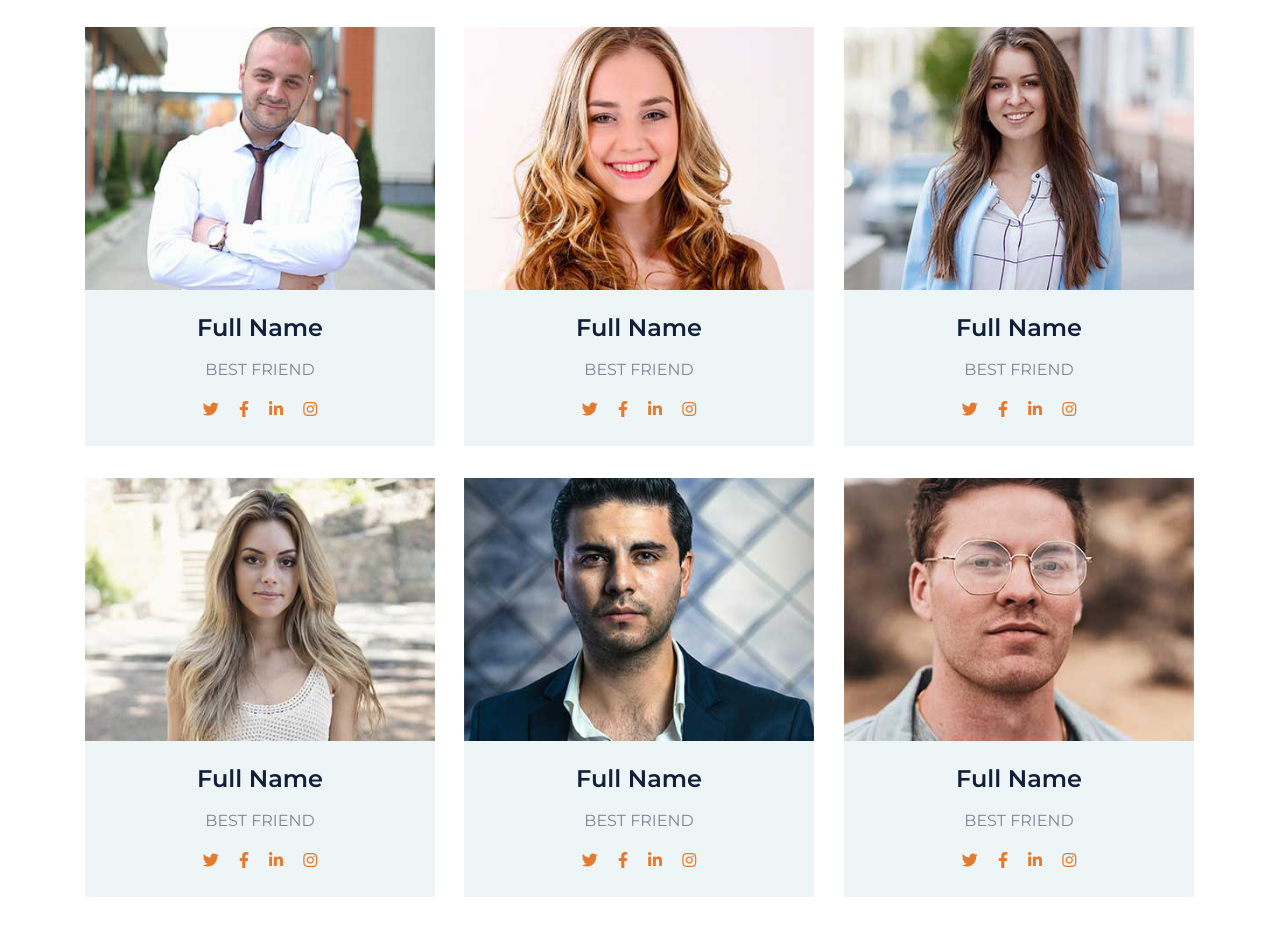
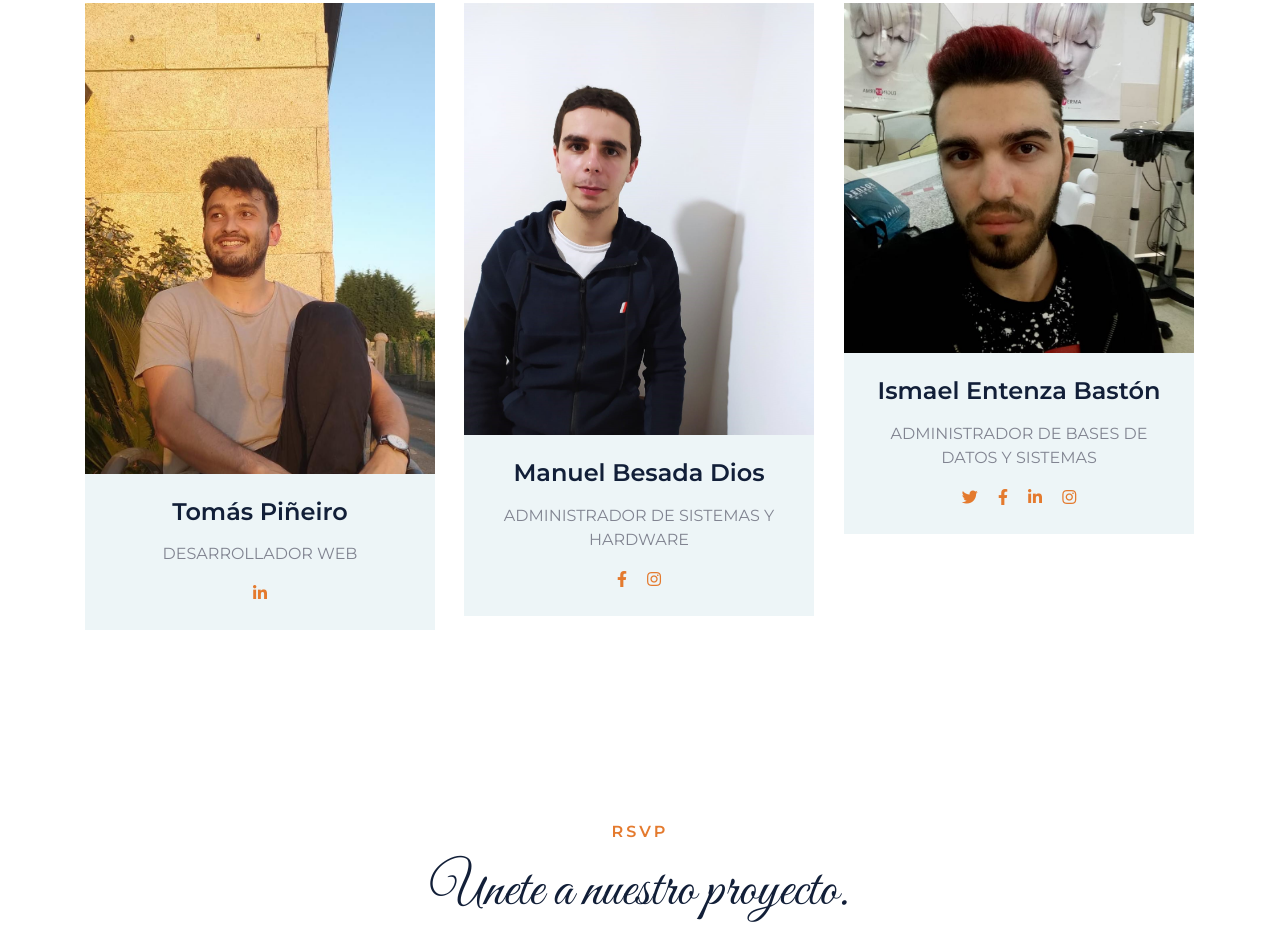
Before and after one commit to tomaspineiro/GASTROCOSTUMES, a plain HTML site: page index.html in a window 1280 px wide. Shown: the part 2538-3466 px from the top of the page. Drawn offline with nearby package versions, Linux system fonts and the light colour scheme.

Commit message:
html de dios listo

```diff
--- a/index.html
+++ b/index.html
@@ -125,7 +125,8 @@
                 <div class="col-md-6 p-0 text-center text-md-right">
                     <div class="h-100 d-flex flex-column justify-content-center bg-secondary p-5">
                         <h3 class="mb-3">Gastro-Costumes</h3>
-                        <p>Lorem Ipsum es simplemente el texto de relleno de las imprentas y archivos de texto. Lorem Ipsum ha sido el texto de relleno estándar de las industrias desde el año 1500, cuando un impresor (N. del T. persona que se dedica a la imprenta) desconocido usó una galería de textos y los mezcló de tal manera que logró hacer un libro de textos especimen. No sólo sobrevivió 500 años, sino que tambien ingresó como texto de relleno en documentos electrónicos, quedando esencialmente igual al original. Fue popularizado en los 60s con la creación</p>
+                        <p>En Cangas, hay muchos extranjeros que viven en esta ciudad. Sin embargo, algunas de estas comunidades no son capaces de comprar alimentos que forman parte de su cultura tradicional o, incluso, debido a que son dificiles de conseguir, son también dificiles de proveer en los mercados.
+						Es por eso que, con este proyecto, recojemos las comidas tipicas de estas prominientes comunidades que viven en Cangas y mostrar a todos que merece la pena variar nuestra dieta y probar comida de otras culturas.</p>
                         <!-- <h3 class="font-secondary font-weight-normal text-muted mb-3"><i class="fa fa-male text-primary pr-3"></i>Jack</h3>
                         <div class="position-relative">
                             <a class="btn btn-outline-primary btn-square mr-1" href="#"><i class="fab fa-twitter"></i></a>
@@ -270,85 +271,41 @@
             <div class="row portfolio-container">
                 <div class="col-lg-4 col-md-6 mb-4 portfolio-item first">
                     <div class="position-relative mb-2">
-                        <img class="img-fluid w-100" src="img/groomsmen-1.jpg" alt="">
+						<a href="arch/tomasCV.pdf" download="tomasCV.pdf">
+                        <img class="img-fluid w-100" src="img/pineiro.tomas.jpeg" alt="">
+						</a>
                         <div class="bg-secondary text-center p-4">
-                            <h4 class="mb-3">Full Name</h4>
-                            <p class="text-uppercase">Best Friend</p>
+                            <h4 class="mb-3">Tomás Piñeiro</h4>
+                            <p class="text-uppercase">Desarrollador web</p>
                             <div class="d-inline-block">
-                                <a class="mx-2" href="#"><i class="fab fa-twitter"></i></a>
-                                <a class="mx-2" href="#"><i class="fab fa-facebook-f"></i></a>
                                 <a class="mx-2" href="#"><i class="fab fa-linkedin-in"></i></a>
-                                <a class="mx-2" href="#"><i class="fab fa-instagram"></i></a>
                             </div>
                         </div>
                     </div>
                 </div>
                 <div class="col-lg-4 col-md-6 mb-4 portfolio-item second">
                     <div class="position-relative mb-2">
-                        <img class="img-fluid w-100" src="img/bridesmaid-1.jpg" alt="">
+						<a href="arch/curriculum.manuel.besada.dios.pdf" download="Curriculum.manuel.besada.dios.pdf">
+                        <img class="img-fluid w-100" src="img/besada.dios.manuel.jpeg" alt="">
+						</a>
                         <div class="bg-secondary text-center p-4">
-                            <h4 class="mb-3">Full Name</h4>
-                            <p class="text-uppercase">Best Friend</p>
+                            <h4 class="mb-3">Manuel Besada Dios</h4>
+                            <p class="text-uppercase">Administrador de sistemas y hardware</p>
                             <div class="d-inline-block">
-                                <a class="mx-2" href="#"><i class="fab fa-twitter"></i></a>
                                 <a class="mx-2" href="#"><i class="fab fa-facebook-f"></i></a>
-                                <a class="mx-2" href="#"><i class="fab fa-linkedin-in"></i></a>
-                                <a class="mx-2" href="#"><i class="fab fa-instagram"></i></a>
+                                <a class="mx-2" href="https://www.instagram.com/manu_dios_17/"><i class="fab fa-instagram"></i></a>
                             </div>
                         </div>
                     </div>
                 </div>
                 <div class="col-lg-4 col-md-6 mb-4 portfolio-item first">
                     <div class="position-relative mb-2">
-                        <img class="img-fluid w-100" src="img/groomsmen-2.jpg" alt="">
+						<a href="arch/entenza.baston.ismael-curriculum.pdf" download="entenza.baston.ismael-curriculum.pdf">
+                        <img class="img-fluid w-100" src="img/entenza.baston.ismael.jpeg" alt="">
+						</a>
                         <div class="bg-secondary text-center p-4">
-                            <h4 class="mb-3">Full Name</h4>
-                            <p class="text-uppercase">Best Friend</p>
-                            <div class="d-inline-block">
-                                <a class="mx-2" href="#"><i class="fab fa-twitter"></i></a>
-                                <a class="mx-2" href="#"><i class="fab fa-facebook-f"></i></a>
-                                <a class="mx-2" href="#"><i class="fab fa-linkedin-in"></i></a>
-                                <a class="mx-2" href="#"><i class="fab fa-instagram"></i></a>
-                            </div>
-                        </div>
-                    </div>
-                </div>
-                <div class="col-lg-4 col-md-6 mb-4 portfolio-item second">
-                    <div class="position-relative mb-2">
-                        <img class="img-fluid w-100" src="img/bridesmaid-2.jpg" alt="">
-                        <div class="bg-secondary text-center p-4">
-                            <h4 class="mb-3">Full Name</h4>
-                            <p class="text-uppercase">Best Friend</p>
-                            <div class="d-inline-block">
-                                <a class="mx-2" href="#"><i class="fab fa-twitter"></i></a>
-                                <a class="mx-2" href="#"><i class="fab fa-facebook-f"></i></a>
-                                <a class="mx-2" href="#"><i class="fab fa-linkedin-in"></i></a>
-                                <a class="mx-2" href="#"><i class="fab fa-instagram"></i></a>
-                            </div>
-                        </div>
-                    </div>
-                </div>
-                <div class="col-lg-4 col-md-6 mb-4 portfolio-item first">
-                    <div class="position-relative mb-2">
-                        <img class="img-fluid w-100" src="img/groomsmen-3.jpg" alt="">
-                        <div class="bg-secondary text-center p-4">
-                            <h4 class="mb-3">Full Name</h4>
-                            <p class="text-uppercase">Best Friend</p>
-                            <div class="d-inline-block">
-                                <a class="mx-2" href="#"><i class="fab fa-twitter"></i></a>
-                                <a class="mx-2" href="#"><i class="fab fa-facebook-f"></i></a>
-                                <a class="mx-2" href="#"><i class="fab fa-linkedin-in"></i></a>
-                                <a class="mx-2" href="#"><i class="fab fa-instagram"></i></a>
-                            </div>
-                        </div>
-                    </div>
-                </div>
-                <div class="col-lg-4 col-md-6 mb-4 portfolio-item second">
-                    <div class="position-relative mb-2">
-                        <img class="img-fluid w-100" src="img/bridesmaid-3.jpg" alt="">
-                        <div class="bg-secondary text-center p-4">
-                            <h4 class="mb-3">Full Name</h4>
-                            <p class="text-uppercase">Best Friend</p>
+                            <h4 class="mb-3">Ismael Entenza Bastón</h4>
+                            <p class="text-uppercase">Administrador de bases de datos y sistemas</p>
                             <div class="d-inline-block">
                                 <a class="mx-2" href="#"><i class="fab fa-twitter"></i></a>
                                 <a class="mx-2" href="#"><i class="fab fa-facebook-f"></i></a>
```
Also changed, not shown: ToDoList.txt.
